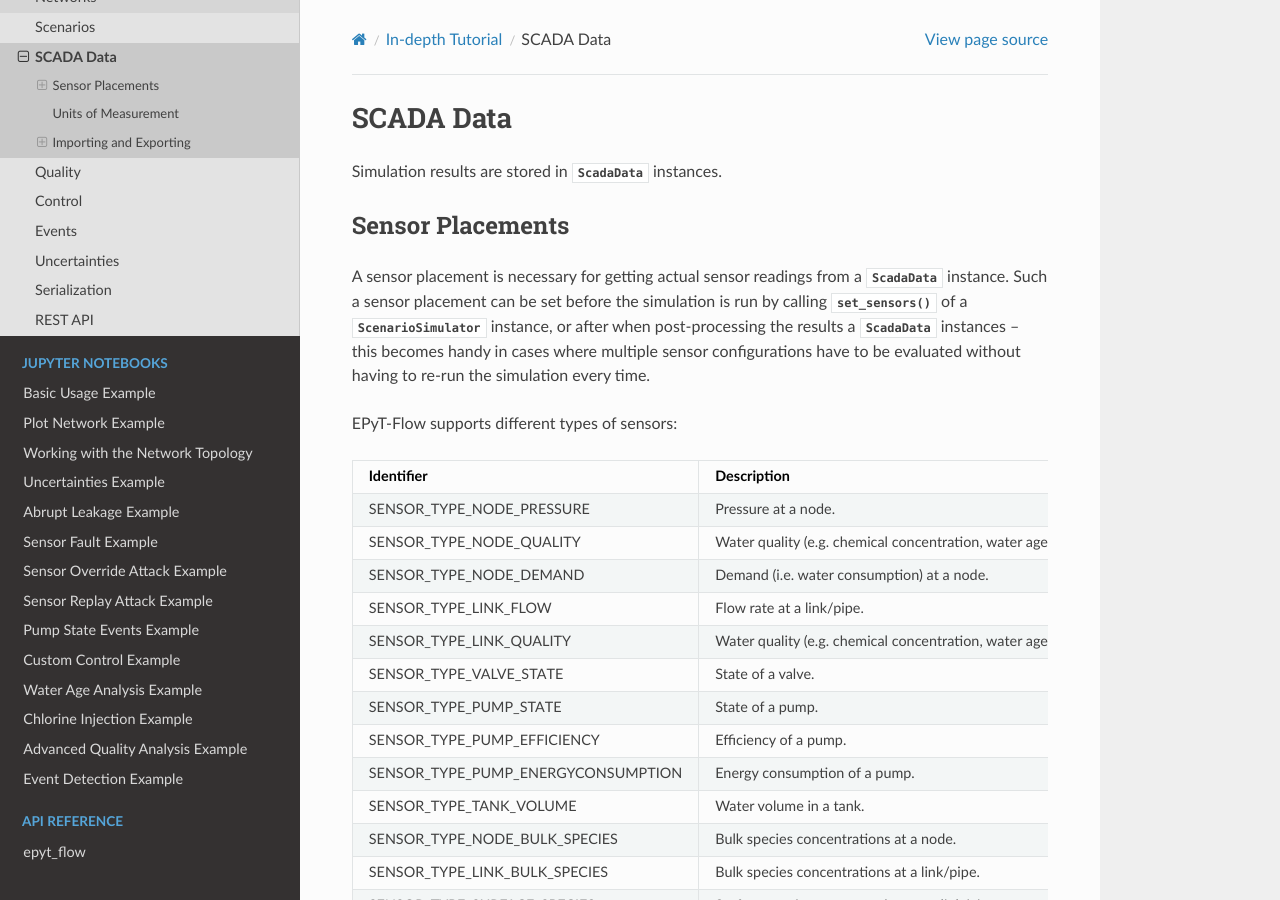
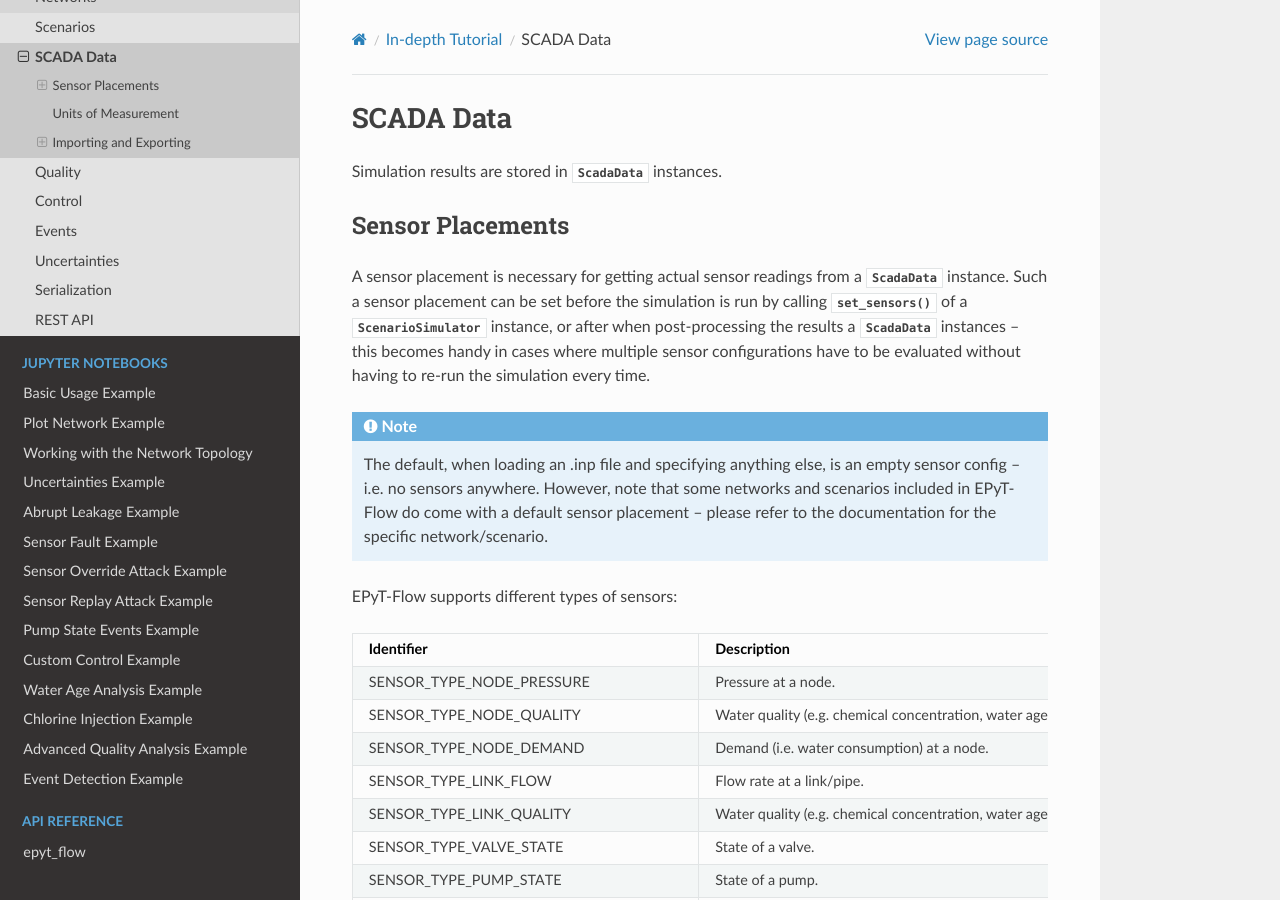
Before and after one commit to WaterFutures/EPyT-Flow, a Sphinx documentation site: the page built from docs/tut.scada.rst, in a window 1280 px wide and 900 px high. Built offline with Sphinx 7.4.7 and the Read the Docs theme 3.1.0, drawn with Linux system fonts in a browser that asks for light colours.

Commit message:
#16 Doc: Add a brief statement on the default sensor configurations

```diff
--- a/docs/tut.scada.rst
+++ b/docs/tut.scada.rst
@@ -18,6 +18,13 @@
 :class:`~epyt_flow.simulation.scada.scada_data.ScadaData` instances --  this becomes handy in cases
 where multiple sensor configurations have to be evaluated without  having to re-run the
 simulation every time.
+
+.. note::
+
+    The default, when loading an .inp file and specifying anything else, is an empty sensor config
+    -- i.e. no sensors anywhere. However, note that some networks and scenarios included in
+    EPyT-Flow do come with a default sensor placement -- please refer to the documentation for
+    the specific network/scenario.
 
 EPyT-Flow supports different types of sensors:
 
```
